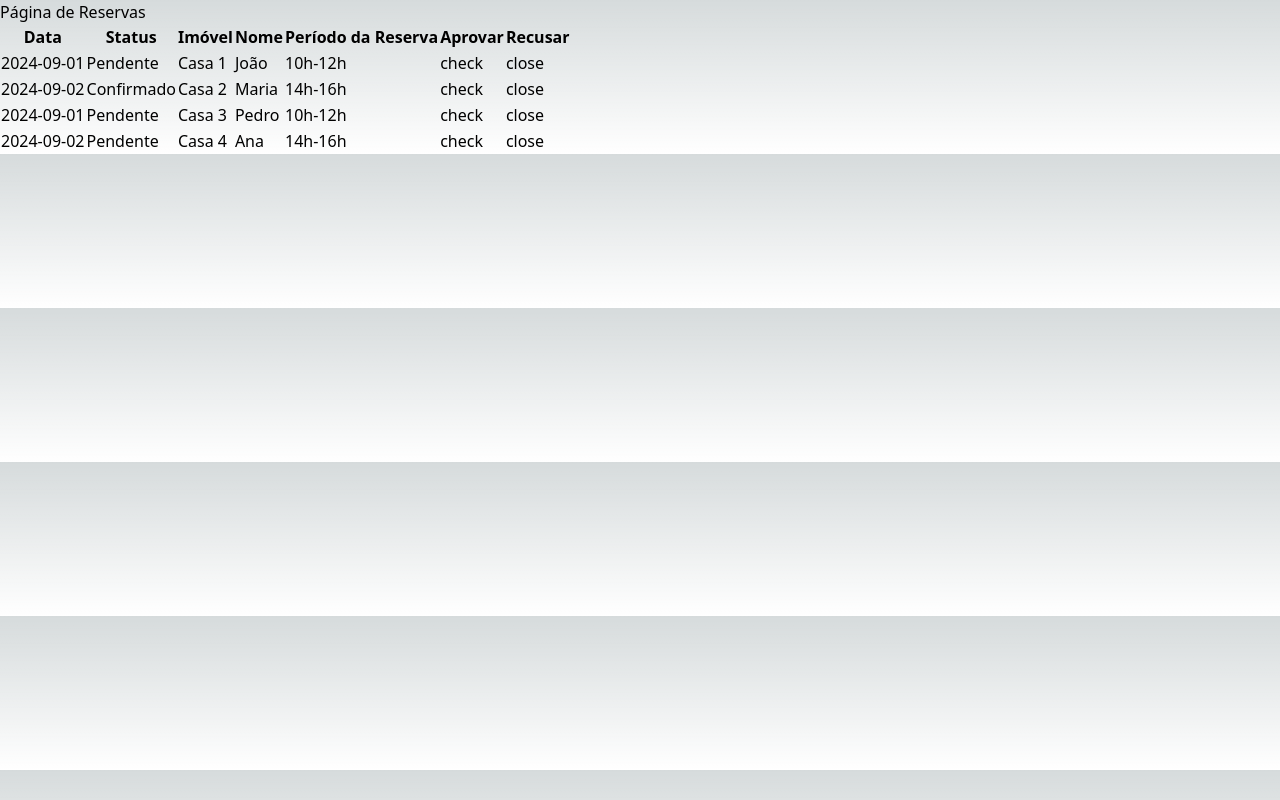
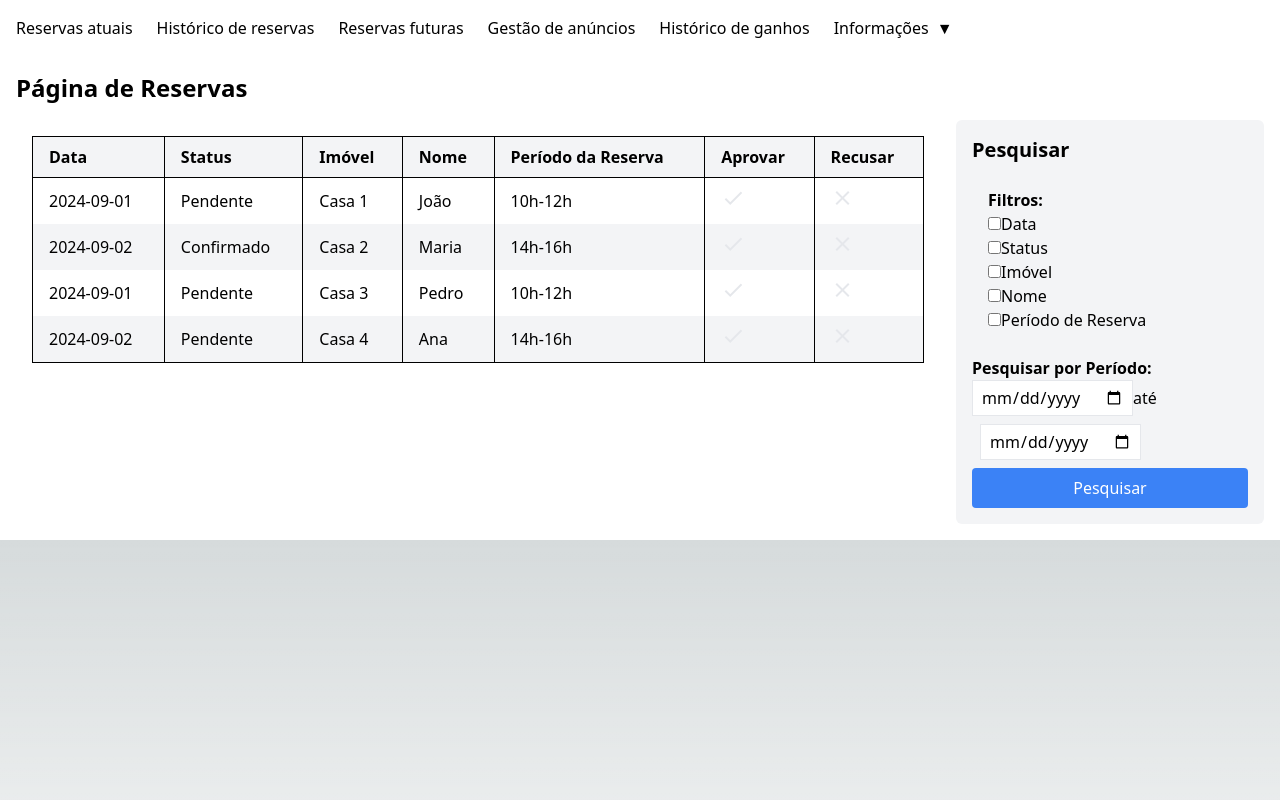
Before and after one commit to ADS2024-2-LocaEspaco/LocacaoEspacoFE, a Next.js app: page /reservas in a window 1280 px wide. Built offline with nearby package versions, Linux system fonts and the light colour scheme.

Commit message:
criação do componente pesquisa

```diff
--- a/package.json
+++ b/package.json
@@ -18,6 +18,7 @@
     "next": "14.2.7",
     "react": "^18.3.1",
     "react-dom": "^18.3.1",
+    "react-icons": "^5.3.0",
     "react-leaflet": "^4.2.1",
     "react-modal": "^3.16.1"
   },
--- a/src/pages/_document.tsx
+++ b/src/pages/_document.tsx
@@ -6,7 +6,7 @@ export default function Document() {
       <Head>
       <link rel="preconnect" href="https://fonts.googleapis.com" />
       <link rel="preconnect" href="https://fonts.gstatic.com" crossOrigin="anonymous" />
-      <link href="https://fonts.googleapis.com/css2?family=Material+Icons+Round" rel="stylesheet" />
+      <link href="https://fonts.googleapis.com/css2?family=Material+Icons+Sharp" rel="stylesheet" />
       </Head>
       <body>
         <Main />
--- /dev/null
+++ b/src/pages/reservas/components/Menu.tsx
@@ -0,0 +1,44 @@
+import { useState } from 'react';
+
+const Menu: React.FC = () => {
+    const [submenuOpen, setSubmenuOpen] = useState(false);
+
+    const toggleSubmenu = () => {
+        setSubmenuOpen(!submenuOpen);
+    };
+
+    return (
+        <nav className="flex justify-between bg-white p-4 shadow-md">
+            <ul className="flex space-x-6 text-black">
+                <li>Reservas atuais</li>
+                <li>Histórico de reservas</li>
+                <li>Reservas futuras</li>
+                <li>Gestão de anúncios</li>
+                <li>Histórico de ganhos</li>
+                <li className="relative">
+                    <button
+                        onClick={toggleSubmenu}
+                        className="flex items-center focus:outline-none"
+                    >
+                        Informações
+                        <span className={`ml-2 transform ${submenuOpen ? 'rotate-180' : ''}`}>
+                            ▼
+                        </span>
+                    </button>
+                    {submenuOpen && (
+                        <ul className="absolute mt-2 bg-white shadow-lg w-48">
+                            <li className="px-4 py-2 hover:bg-gray-100 whitespace-nowrap">
+                                Avaliações recebidas
+                            </li>
+                            <li className="px-4 py-2 hover:bg-gray-100 whitespace-nowrap">
+                                Visualizações
+                            </li>
+                        </ul>
+                    )}
+                </li>
+            </ul>
+        </nav>
+    );
+};
+
+export default Menu;
--- /dev/null
+++ b/src/pages/reservas/components/Pesquisa.tsx
@@ -0,0 +1,77 @@
+import { useState } from 'react';
+
+const Pesquisa: React.FC<{ onFilter: (filters: any) => void }> = ({ onFilter }) => {
+    const [filtros, setFiltros] = useState({
+        data: false,
+        status: false,
+        imovel: false,
+        nome: false,
+        periodo: false,
+        periodoInicio: '',
+        periodoFim: '',
+    });
+
+    const handleChange = (e: React.ChangeEvent<HTMLInputElement>) => {
+        const { name, type, checked, value } = e.target;
+        setFiltros((prev) => ({
+            ...prev,
+            [name]: type === 'checkbox' ? checked : value,
+        }));
+    };
+
+    const handleSubmit = () => {
+        onFilter(filtros);
+    };
+
+    return (
+        <div className="flex flex-col p-4 bg-gray-100 rounded-md">
+            <h2 className="text-xl font-bold mb-2">Pesquisar</h2>
+            <div className="flex flex-col p-4 mb-2">
+                <label className="block font-semibold">Filtros:</label>
+                <label>
+                    <input type="checkbox" name="data" checked={filtros.data} onChange={handleChange} />
+                    Data
+                </label>
+                <label>
+                    <input type="checkbox" name="status" checked={filtros.status} onChange={handleChange} />
+                    Status
+                </label>
+                <label>
+                    <input type="checkbox" name="imovel" checked={filtros.imovel} onChange={handleChange} />
+                    Imóvel
+                </label>
+                <label>
+                    <input type="checkbox" name="nome" checked={filtros.nome} onChange={handleChange} />
+                    Nome
+                </label>
+                <label>
+                    <input type="checkbox" name="periodo" checked={filtros.periodo} onChange={handleChange} />
+                    Período de Reserva
+                </label>
+            </div>
+            <div className="mb-2">
+                <label className="block font-semibold">Pesquisar por Período:</label>
+                <input
+                    type="date"
+                    name="periodoInicio"
+                    value={filtros.periodoInicio}
+                    onChange={handleChange}
+                    className="border px-2 py-1 mb-2"
+                />
+                até
+                <input
+                    type="date"
+                    name="periodoFim"
+                    value={filtros.periodoFim}
+                    onChange={handleChange}
+                    className="border px-2 py-1 ml-2"
+                />
+            </div>
+            <button onClick={handleSubmit} className="bg-blue-500 text-white px-4 py-2 rounded">
+                Pesquisar
+            </button>
+        </div>
+    );
+};
+
+export default Pesquisa;
--- a/src/pages/reservas/index.tsx
+++ b/src/pages/reservas/index.tsx
@@ -1,11 +1,45 @@
-import Tabela from '../reservas/components/Tabela'; // Caminho relativo para o componente
+import { useState } from 'react';
+import Tabela from '../reservas/components/Tabela';
+import Menu from '../reservas/components/Menu';
+import Pesquisa from '../reservas/components/Pesquisa';
 
 const ReservasPage = () => {
+    const [filtros, setFiltros] = useState({});
+    const [reservas, setReservas] = useState([
+        { id: 1, data: '2024-09-01', status: 'Pendente', imovel: 'Casa 1', nome: 'João', periodo: '10h-12h', aprovado: false, recusado: false },
+        { id: 2, data: '2024-09-02', status: 'Confirmado', imovel: 'Casa 2', nome: 'Maria', periodo: '14h-16h', aprovado: false, recusado: false },
+        // ... outras reservas
+    ]);
+
+    const handleFilter = (newFilters: any) => {
+        setFiltros(newFilters);
+    };
+
+    const reservasFiltradas = reservas.filter((reserva) => {
+        if (filtros.data && !reserva.data.includes(filtros.data)) return false;
+        if (filtros.status && !reserva.status.includes(filtros.status)) return false;
+        if (filtros.imovel && !reserva.imovel.includes(filtros.imovel)) return false;
+        if (filtros.nome && !reserva.nome.includes(filtros.nome)) return false;
+        if (filtros.periodo && (reserva.periodo < filtros.periodoInicio || reserva.periodo > filtros.periodoFim)) return false;
+        return true;
+    });
+
     return (
-        <div className="w-full h-auto p-4 bg-white"> {/* Definindo tamanho e estilo da div */}
-            <h1 className="text-2xl font-bold mb-4">Página de Reservas</h1>
-            <div className="w-3/4 h-auto mx-auto"> {/* Tamanho personalizado da div que contém a tabela */}
-                <Tabela /> {/* Exibe o componente Tabela */}
+        <div className="w-full h-auto bg-white">
+            <Menu />
+
+            <div className="w-full h-auto p-4 bg-white">
+                <h1 className="text-2xl font-bold mb-4">Página de Reservas</h1>
+
+                <div className="flex justify-between w-full h-auto mx-auto">
+                    <div className="w-3/4 h-auto">
+                        <Tabela reservas={reservasFiltradas} />
+                    </div>
+
+                    <div className="w-1/4 h-auto ml-4">
+                        <Pesquisa onFilter={handleFilter} />
+                    </div>
+                </div>
             </div>
         </div>
     );
--- a/tailwind.config.js
+++ b/tailwind.config.js
@@ -1,6 +1,7 @@
-/** @type {import('tailwindcss').Config} */
 module.exports = {
-  content: [],
+  content: [
+    './src/**/*.{js,ts,jsx,tsx}',  // Verifique se está incluindo todos os diretórios corretos
+  ],
   theme: {
     extend: {},
   },
```
Also changed, not shown: 1 other file (tests, documents, lock files or other folders).
